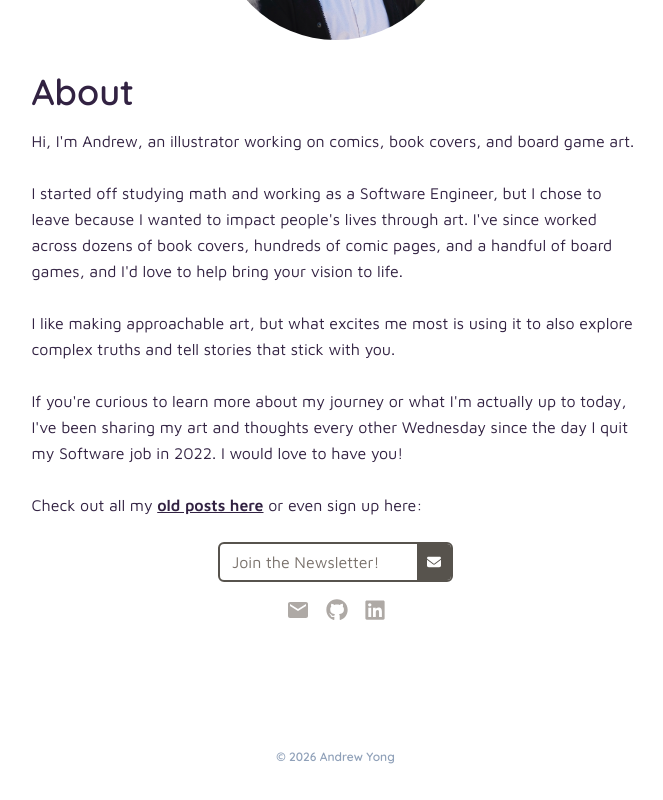
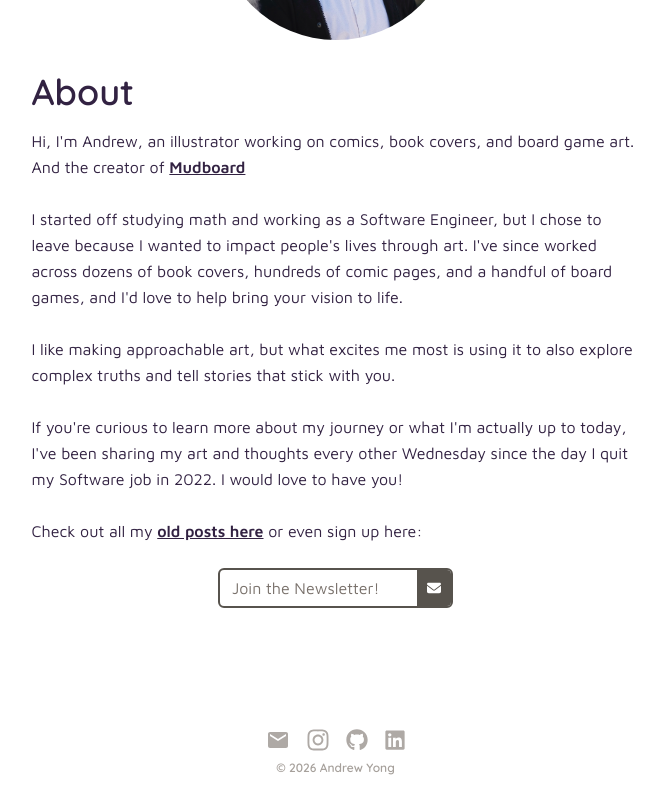
Before and after one commit to andrwyoung/jonadrew-v7, a Next.js app: page /about in a window 1280 px wide. Shown: the part 352-1152 px from the top of the page, without its empty margins (297-960 px from the left). Built offline with nearby package versions, Linux system fonts and the light colour scheme.

Commit message:
socials and Mudboard

```diff
--- a/app/about/page.tsx
+++ b/app/about/page.tsx
@@ -1,9 +1,6 @@
 import { NewsletterForm } from "@/components/about/newsletter-form";
 import { ProfileImage } from "@/components/about/profile-image";
-import { SocialIcon } from "@/components/about/social-icon";
 import { Metadata } from "next";
-import { FaGithub, FaLinkedin } from "react-icons/fa6";
-import { MdEmail } from "react-icons/md";
 
 export const metadata: Metadata = {
   title: "Jonadrew - About",
@@ -20,7 +17,17 @@ export default function About() {
         <h1 className="text-4xl self-start font-bold">About</h1>
         <p className="text-base leading-relaxed mb-2">
           Hi, I&apos;m Andrew, an illustrator working on comics, book covers,
-          and board game art. <br />
+          and board game art. And the creator of{" "}
+          <a
+            href="https://www.mudboard.com/"
+            target="_blank"
+            rel="noopener noreferrer"
+            title="Mudboard"
+            className="font-semibold underline hover:text-secondary-text transition-colors"
+          >
+            Mudboard
+          </a>
+          <br />
           <br />
           I started off studying math and working as a Software Engineer, but I
           chose to leave because I wanted to impact people&apos;s lives through
@@ -52,24 +59,6 @@ export default function About() {
           or even sign up here:
         </p>
         <NewsletterForm />
-
-        <div className="flex gap-4 items-center mb-1">
-          <SocialIcon
-            href="mailto:andrew@jonadrew.com"
-            title="Send email to Andrew"
-            icon={<MdEmail className="size-6" />}
-          />
-          <SocialIcon
-            href="https://github.com/andrwyoung/jonadrew-v7"
-            title="See this website's code"
-            icon={<FaGithub className="size-5.5" />}
-          />
-          <SocialIcon
-            href="https://linkedin.com/in/andrwyoung"
-            title="Visit Andrew's LinkedIn"
-            icon={<FaLinkedin className="size-5.5" />}
-          />
-        </div>
       </main>
     </div>
   );
--- a/app/page.tsx
+++ b/app/page.tsx
@@ -1,6 +1,9 @@
 "use client";
+import { SocialIcon } from "@/components/about/social-icon";
 import Portfolio from "@/components/homepage/portfolio";
 import { fireConfetti } from "@/lib/fire-confetti";
+import { FaInstagram } from "react-icons/fa6";
+import { MdEmail } from "react-icons/md";
 
 export default function Home() {
   return (
@@ -15,13 +18,25 @@ export default function Home() {
             Portfolio
           </button>
           <h2 className="text-xl font-semibold">Artwork by Andrew Yong</h2>
+          <div className="flex gap-4 items-center mt-2">
+            <SocialIcon
+              href="mailto:andrew@jonadrew.com"
+              title="Send email to Andrew"
+              icon={<MdEmail className="size-8" />}
+            />{" "}
+            <SocialIcon
+              href="https://www.instagram.com/jonadrew_/"
+              title="Instagram"
+              icon={<FaInstagram className="size-7" />}
+            />
+          </div>
           {/* <p className="mt-4 max-w-md text-center text-base leading-relaxed">
           Comics, book covers, and board game art.
         </p> */}
         </div>
 
         <Portfolio />
-        <p className="mt-24 font-semibold text-slate-500">
+        <p className="mt-18 mb-8 font-semibold text-stone-500">
           Bonus: click on the word Portfolio at the top
         </p>
       </main>
--- a/components/my-footer.tsx
+++ b/components/my-footer.tsx
@@ -1,8 +1,35 @@
 "use client";
+
+import { FaInstagram, FaGithub, FaLinkedin } from "react-icons/fa6";
+import { MdEmail } from "react-icons/md";
+import { SocialIcon } from "./about/social-icon";
 
 export default function Footer() {
   return (
-    <footer className="w-full px-8 py-6 text-center font-semibold text-sm text-slate-400 bg-background">
+    <footer className="w-full px-8 py-6 flex flex-col items-center justify-center font-semibold text-sm text-stone-400 bg-background">
+      <div className="flex gap-4 items-center mb-2">
+        <SocialIcon
+          href="mailto:andrew@jonadrew.com"
+          title="Send email to Andrew"
+          icon={<MdEmail className="size-6" />}
+        />{" "}
+        <SocialIcon
+          href="https://www.instagram.com/jonadrew_/"
+          title="Instagram"
+          icon={<FaInstagram className="size-6" />}
+        />
+        <SocialIcon
+          href="https://github.com/andrwyoung/jonadrew-v7"
+          title="See this website's code"
+          icon={<FaGithub className="size-5.5" />}
+        />
+        <SocialIcon
+          href="https://linkedin.com/in/andrwyoung"
+          title="Visit Andrew's LinkedIn"
+          icon={<FaLinkedin className="size-5.5" />}
+        />
+      </div>
+
       <a
         href="https://www.andrwyoung.com/"
         className="font-header tracking-tightest text-xs font-semibold
```
